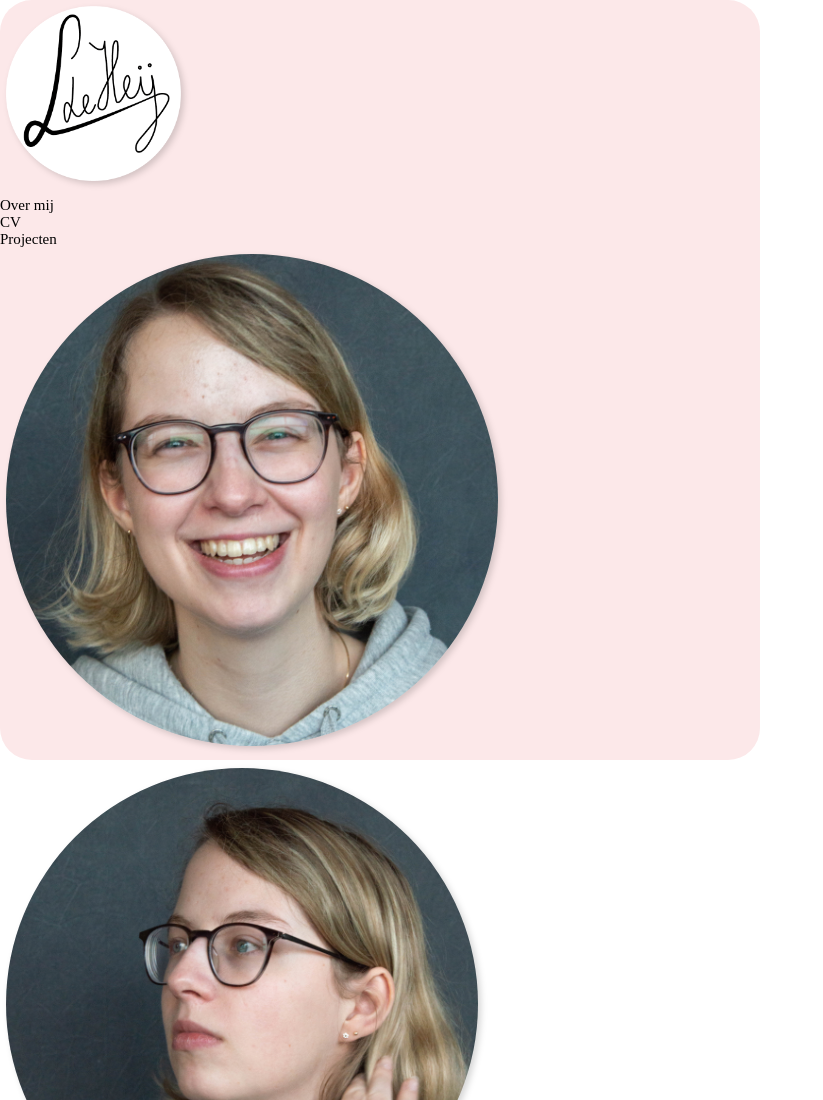
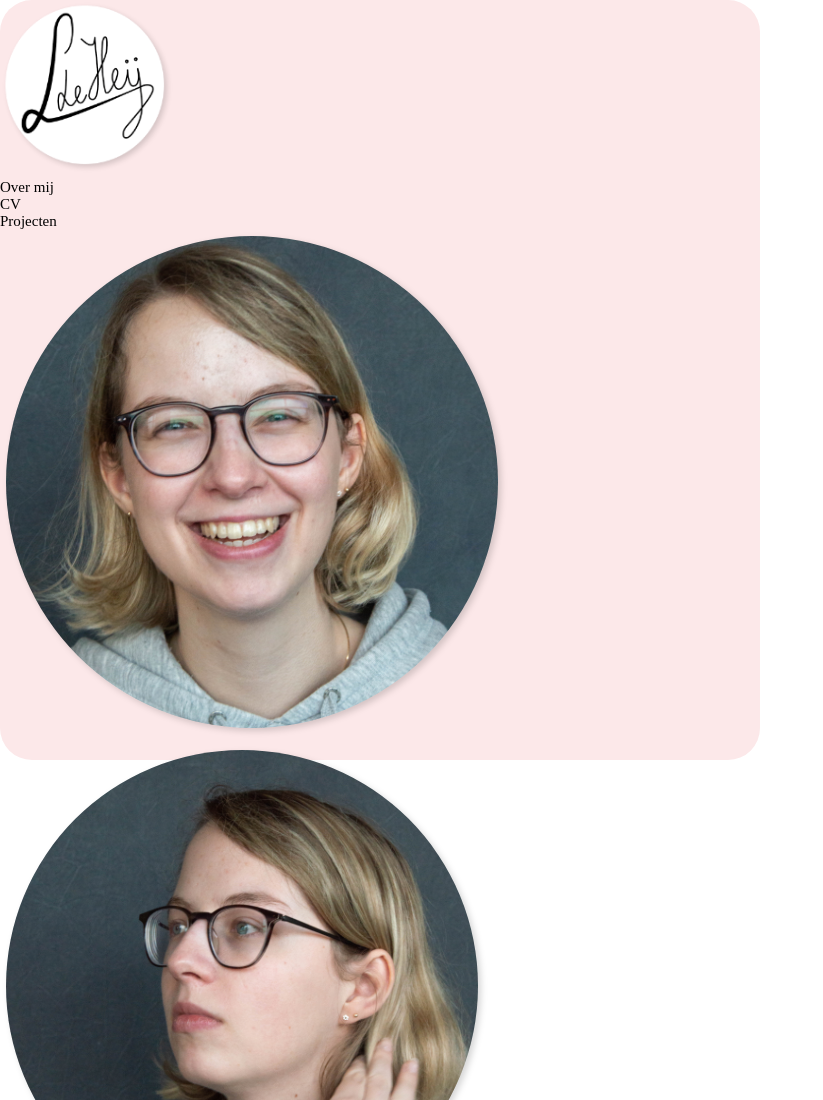
Before and after one commit to lauradeheij/Portfolio-Laura, a plain HTML site: page index.html in a window 1280 px wide. Shown: the top 1100 px of the page, without its empty margins (0-823 px from the left). Drawn offline with Linux system fonts and the light colour scheme.

Commit message:
Update main.css

```diff
--- a/styles/main.css
+++ b/styles/main.css
@@ -59,3 +59,8 @@ body{
       height: 1200px;
       background-color: #F8C0C7;
   }
+
+  header > img {
+      width: 175px;
+      height: 175px;
+  }
```
